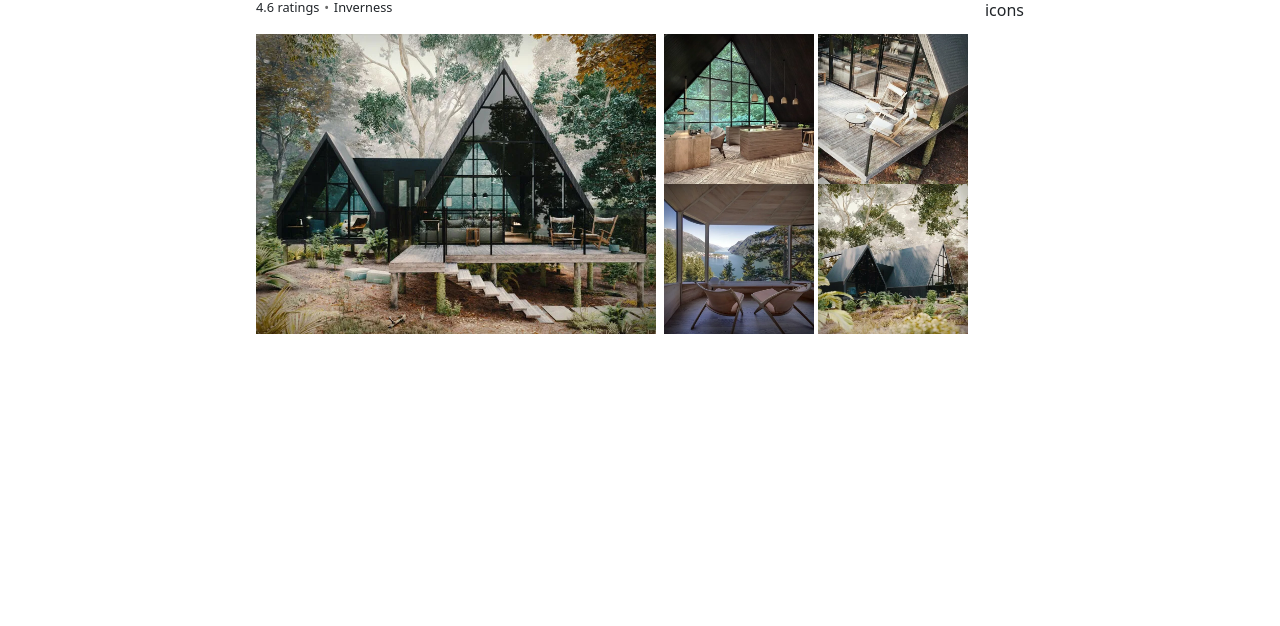
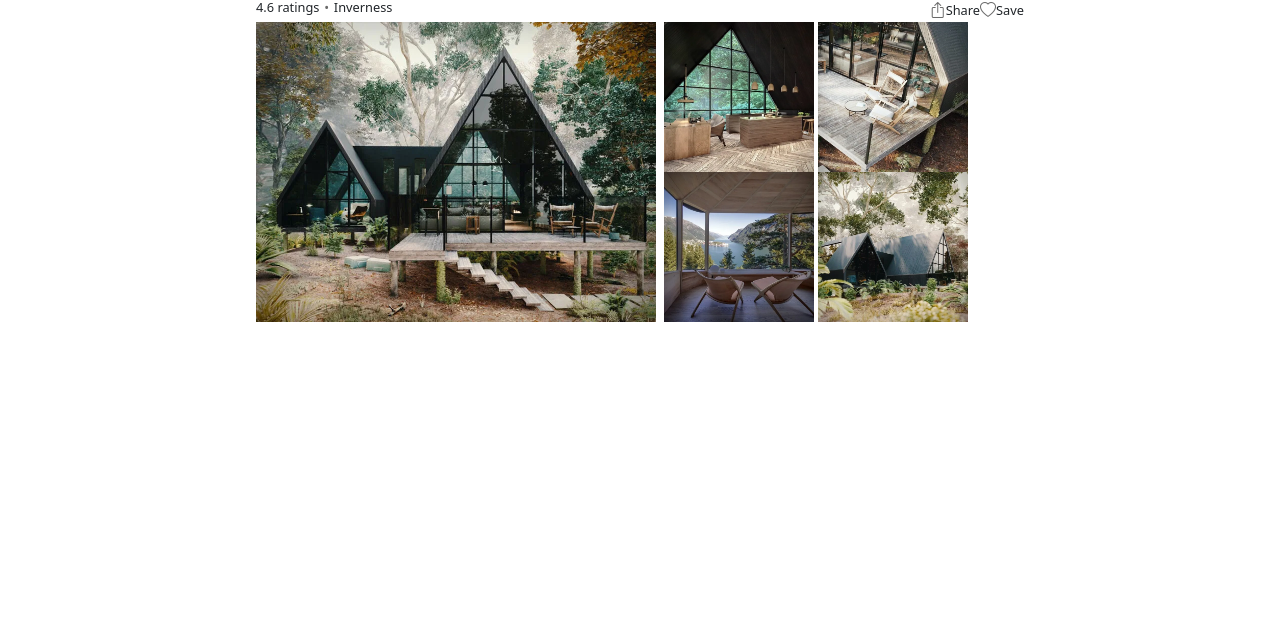
Before and after one commit to SilkySmooth91/BuildWeek2, a plain HTML site: page airbnb3.html in a window 1280 px wide. Shown: the part 174-800 px from the top of the page. Drawn offline with nearby package versions, Linux system fonts and the light colour scheme.

Commit message:
icone share e save

```diff
--- a/airbnb3.html
+++ b/airbnb3.html
@@ -49,12 +49,15 @@
                 </div>
                 <div class="d-flex justify-content-between">
                     <div class="d-flex">
-                        <p>4.6 ratings</p>
+                        <p class="m-0">4.6 ratings</p>
                         <span></span>
-                        <p>Inverness</p>
+                        <p class="m-0">Inverness</p>
                     </div>
-                    <div>
-                        icons
+                    <div class="d-flex align-items-center">
+                      <i class="bi bi-box-arrow-up"></i>
+                      <p class="m-0">Share</p>
+                      <i class="bi bi-heart"></i>
+                      <p class="m-0">Save</p>
                     </div>
                 </div>
             </div>
--- a/assets/style/airbnb3.css
+++ b/assets/style/airbnb3.css
@@ -70,3 +70,17 @@ main {
     width: 150px;
     height: 150px;
 }
+
+.bi-box-arrow-up::before {
+    content: "\F1C6";
+    font-family: "Feather";
+    font-size: 1rem;
+    color: #696969;
+}
+
+.bi-heart::before {
+    content: "\F417";
+    font-family: "Feather";
+    font-size: 1rem;
+    color: #696969;
+}
```
